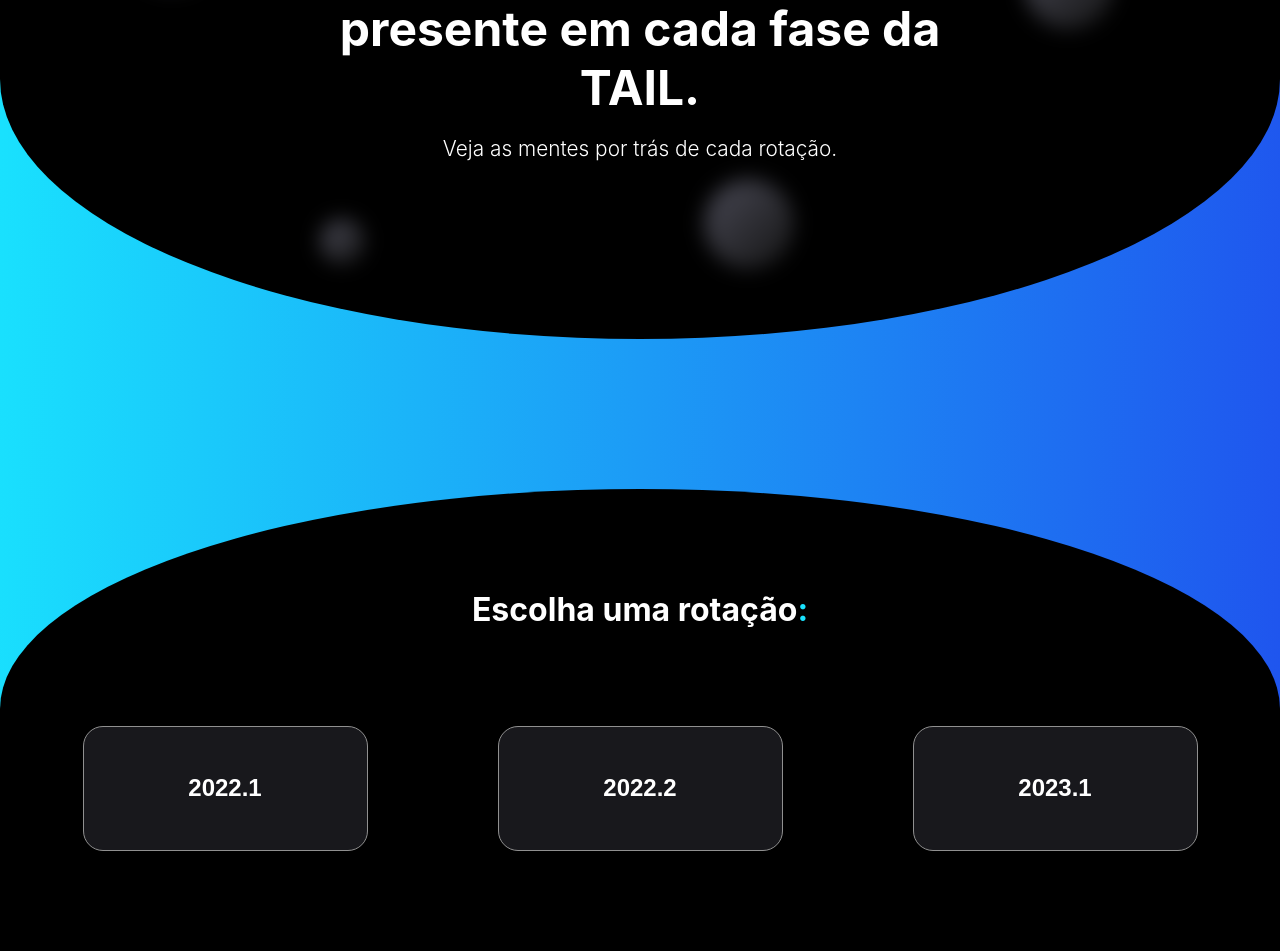
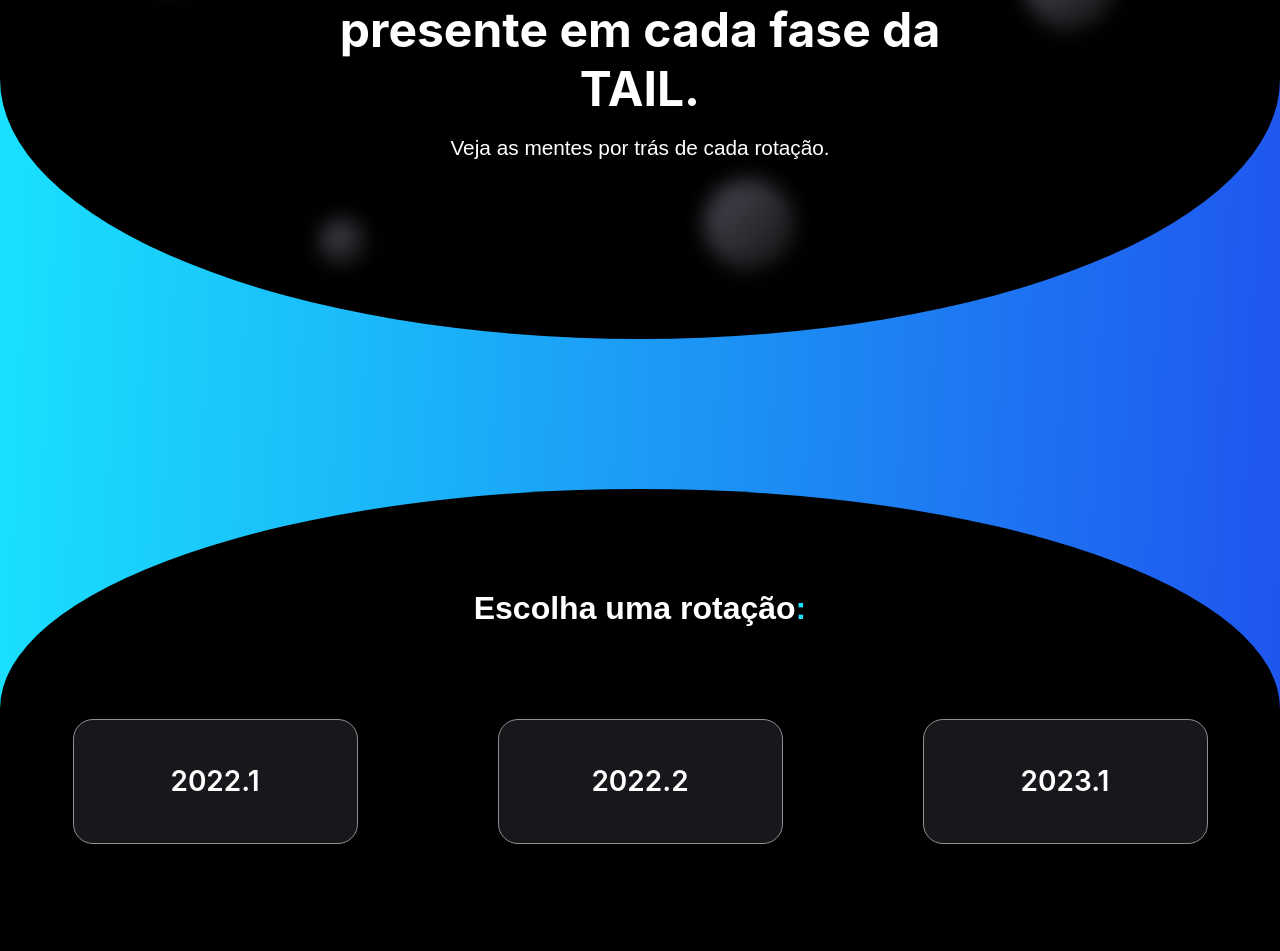
Before and after one commit to TailUFPB/tailufpb.github.io, a React (Create React App) app: page /rotacoes in a window 1280 px wide. Shown: the part 261-1212 px from the top of the page. Built offline with nearby package versions, Linux system fonts and the light colour scheme.

Commit message:
'Em Breve' button, font changes

```diff
--- a/src/components/Background Template/styles.css
+++ b/src/components/Background Template/styles.css
@@ -38,11 +38,11 @@
 .background-header {
     width: 50%;
     color: white;
-    font-size: 1.8rem;
     margin-bottom: 1px;
     text-align: center;
     font-size: 3rem;
     z-index: 3;
+    font-family: "SF Pro Display", sans-serif;
 }
 
 .background-subheader {
@@ -50,8 +50,9 @@
     color: white;
     font-size: 1.3rem;
     text-align: center;
-    font-weight: 300;
+    font-weight: 100;
     z-index: 3;
+    font-family: "Source Sans Pro", sans-serif;
 }
 
 .background-balls {
--- a/src/components/Rotacoes/styles.css
+++ b/src/components/Rotacoes/styles.css
@@ -3,13 +3,13 @@
     border: 1px solid #909090;
     border-radius: 20px;
     cursor: pointer;
-    font-size: 14px;
-    margin: 75px 65px;
+    margin: 70px 70px;
     padding: 5px 10px;
     width: 285px;
     height: 125px;
 
-    font-size: 1.5rem;
+    font-size: 1.75rem;
     font-weight: 600;
     color: #FFFFFF;
+    font-family: "SF Pro Display", sans-serif;
 }
--- a/src/pages/Rotacoes/Rotacoes.css
+++ b/src/pages/Rotacoes/Rotacoes.css
@@ -1,5 +1,6 @@
 .rotacoes-header {
     color: white;
+    font-family: "Source Sans Pro", sans-serif;
 }
 
 .rotacoes-page-container {
--- a/src/pages/Rotacoes/Rotacoes.tsx
+++ b/src/pages/Rotacoes/Rotacoes.tsx
@@ -53,6 +53,7 @@ const Rotacoes: React.FC = () => {
                     {periodos.map((periodo, index) => (
                         <RotacaoButton key={index} text={transformPeriodo(periodo)} link={periodo} clickable={true} />
                     ))}
+                    <RotacaoButton key="em-breve" text="Em Breve" link={""} clickable={false} />
                 </div>
             </div>
         </div>
```
